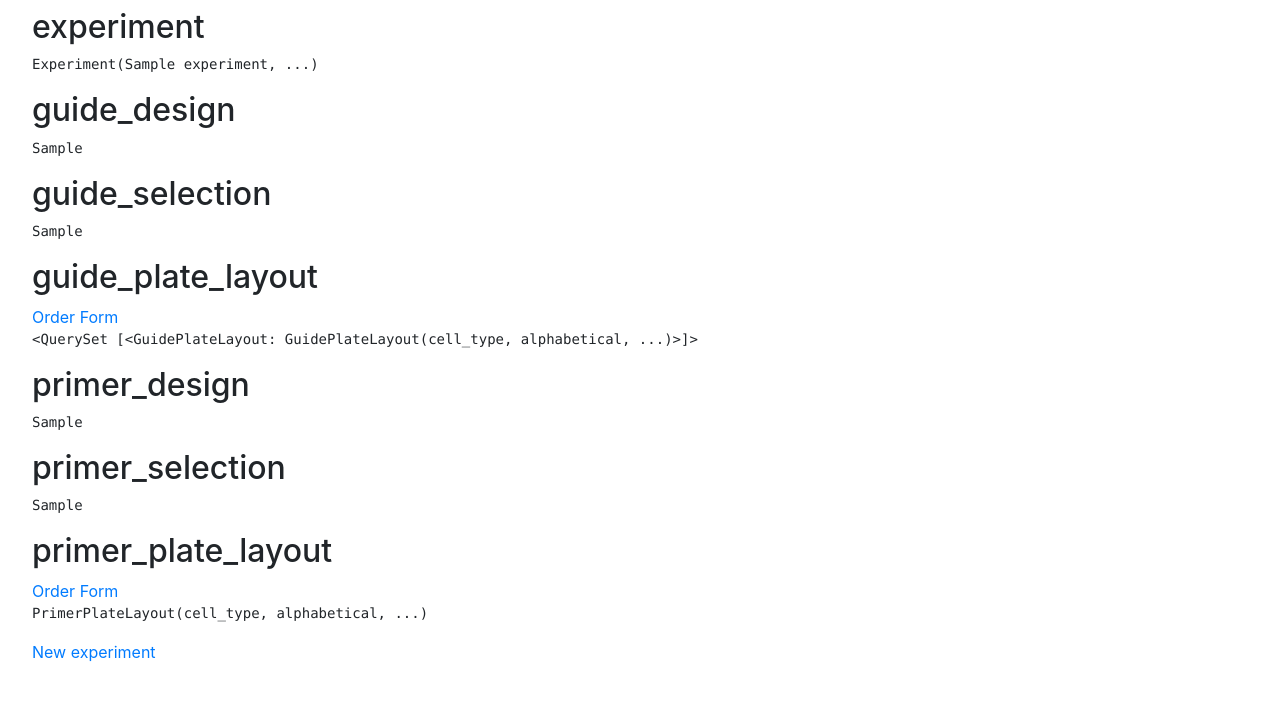
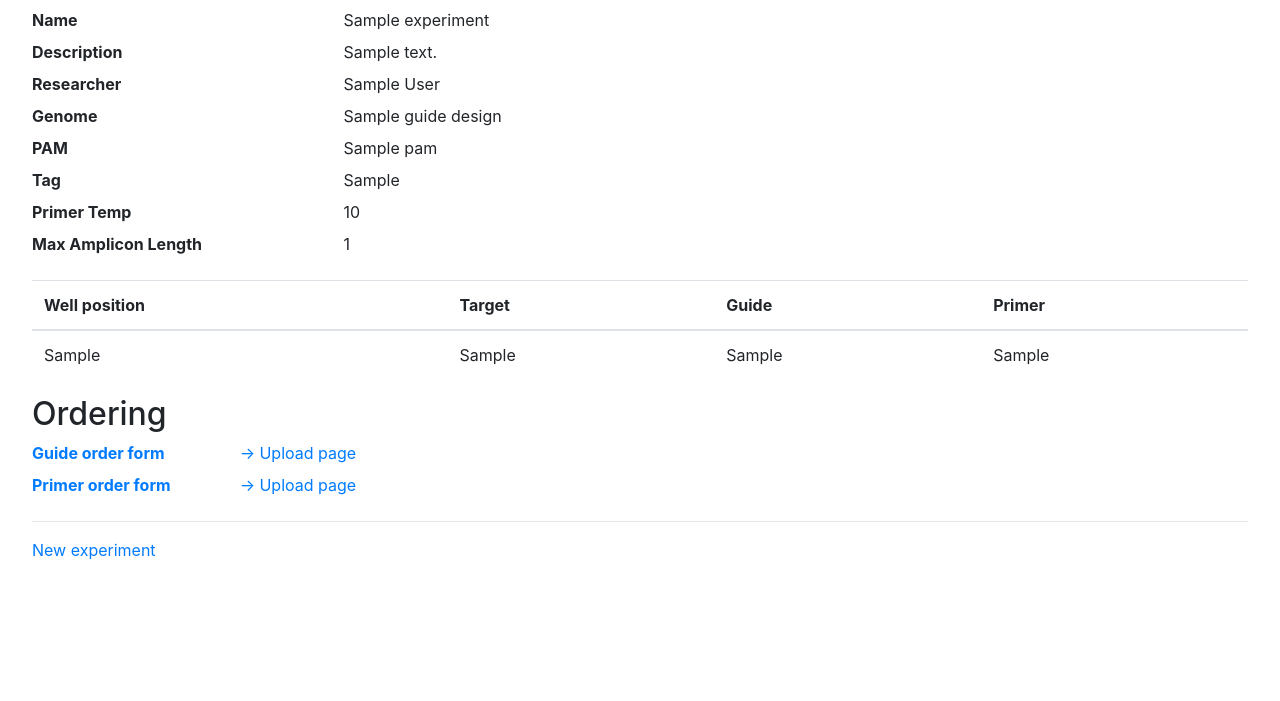
Before and after one commit to czbiohub-sf/crispycrunch, a Django app: template main/templates/experiment-summary.html in a window 1280 px wide. Shown: the part 80-781 px from the top of the page. Run offline with Django 3.2, Linux system fonts and the light colour scheme; tables that the repository leaves empty hold one stand-in row (values such as "Sample post"); the template is opened without the code that fills it: values that come from a table or form of the project are taken from there, most other values are stand-ins (such as "Sample title", 1, 10 or a date in 2020); data that the repository does not hold is empty; parts of the project's set-up code (start-up, migrations or seed data) failed here and were passed over; some libraries are stand-ins or nearby versions.

Commit message:
add summary table

```diff
--- a/main/models.py
+++ b/main/models.py
@@ -54,7 +54,7 @@ class GuideDesign(models.Model):
         models.CharField(max_length=65536, validators=[validate_chr_or_seq_or_enst]),
         help_text='Chr location or seq or ENST, one per line',
         # TODO (gdingle): temp default for testing
-        default=lambda: ['chr7:5569176-5569415', 'chr1:11,130,540-11,130,751'],
+        default=['chr7:5569176-5569415', 'chr1:11,130,540-11,130,751'],
         # default=['ENST00000330949'],
     )
     # TODO (gdingle): do we even want to convert now?
@@ -129,12 +129,12 @@ class PrimerDesign(models.Model):
     # TODO (gdingle): Addgene plasmid type
     # TODO (gdingle): define range better
     primer_temp = models.IntegerField(default=60)
-    maximum_amplicon_length = models.IntegerField(default=400)
+    max_amplicon_length = models.IntegerField(default=400)
     # TODO (gdingle): extract data into own model?
     primer_data = JSONField(null=True, default={}, blank=True)
 
     def __str__(self):
-        return 'PrimerDesign({}, {}, ...)'.format(self.primer_temp, self.maximum_amplicon_length)
+        return 'PrimerDesign({}, {}, ...)'.format(self.primer_temp, self.max_amplicon_length)
 
 
 class PrimerSelection(models.Model):
--- a/main/templates/experiment-summary.html
+++ b/main/templates/experiment-summary.html
@@ -2,46 +2,68 @@
 
 {% block content %}
 
-<div>
-  <h2>experiment</h2>
-  <pre>{{ experiment }}</pre>
-</div>
+<dl class="row">
+  <dt class="col-sm-3">Name</dt>
+  <dd class="col-sm-9">{{ experiment.name }}</dd>
+  <dt class="col-sm-3">Description</dt>
+  <dd class="col-sm-9">{{ experiment.description }}</dd>
+  <dt class="col-sm-3">Researcher</dt>
+  <dd class="col-sm-9">{{ experiment.researcher.first_name }} {{ experiment.researcher.last_name }}</dd>
+  <dt class="col-sm-3">Genome</dt>
+  <dd class="col-sm-9">{{ guide_design.genome }}</dd>
+  <dt class="col-sm-3">PAM</dt>
+  <dd class="col-sm-9">{{ guide_design.pam }}</dd>
+  {% if guide_design.tag_in %}
+  <dt class="col-sm-3">Tag</dt>
+  <dd class="col-sm-9">{{ guide_design.tag_in }}</dd>
+  {% endif %}
+  <dt class="col-sm-3">Primer Temp</dt>
+  <dd class="col-sm-9">{{ primer_design.primer_temp }}</dd>
+  <dt class="col-sm-3">Max Amplicon Length</dt>
+  <dd class="col-sm-9">{{ primer_design.max_amplicon_length }}</dd>
 
-<div>
-  <h2>guide_design</h2>
-  <pre>{{ guide_design }}</pre>
-</div>
+</dl>
 
-<div>
-  <h2>guide_selection</h2>
-  <pre>{{ guide_selection }}</pre>
-</div>
+<table class="table">
+  <thead>
+    <tr><th>Well position</th><th>Target</th><th>Guide</th><th>Primer</th></tr>
+  </thead>
+  <tbody>
+  {% for row in rows %}
+    <tr>
+      <td>{{ row.0 }}</td><td>{{ row.1 }}</td><td>{{ row.2 }}</td><td>{{ row.3 }}</td>
 
-<div>
-  <h2>guide_plate_layout</h2>
-  <a target="_blank" href="/main/guide-plate-layout/{{ guide_plate_layout.id }}/order-form">
-    Order Form
-  </a>
-  <pre>{{ guide_plate_layout }}</pre>
-</div>
+    </tr>
+  {% endfor %}
+  </tbody>
+</table>
 
-<div>
-  <h2>primer_design</h2>
-  <pre>{{ primer_design }}</pre>
-</div>
+{# TODO: link to upload page #}
+<h2>Ordering</h2>
+<dl class="row">
+  <dt class="col-sm-2">
+    <a target="_blank" href="/main/guide-plate-layout/{{ guide_plate_layout.id }}/order-form">
+      Guide order form
+    </a>
+  </dt>
+  <dd class="col-sm-10">
+    <a target="_blank" href="/main/guide-plate-layout/{{ guide_plate_layout.id }}/order-form">
+      &rarr; Upload page
+    </a>
+  </dd>
+  <dt class="col-sm-2">
+    <a target="_blank" href="/main/primer-plate-layout/{{ primer_plate_layout.id }}/order-form">
+      Primer order form
+    </a>
+  </dt>
+  <dd class="col-sm-10">
+    <a target="_blank" href="/main/primer-plate-layout/{{ primer_plate_layout.id }}/order-form">
+      &rarr; Upload page
+    </a>
+  </dd>
+</dl>
 
-<div>
-  <h2>primer_selection</h2>
-  <pre>{{ primer_selection }}</pre>
-</div>
-
-<div>
-  <h2>primer_plate_layout</h2>
-  <a target="_blank" href="/main/primer-plate-layout/{{ primer_plate_layout.id }}/order-form">
-    Order Form
-  </a>
-  <pre>{{ primer_plate_layout }}</pre>
-</div>
+<hr></hr>
 
 <p>
   <a href="/main/experiment">New experiment</a>
```
Also changed, not shown: main/platelayout.py (+5 -2 lines), main/views.py (+20 -9 lines), main/migrations/0001_initial.py, main/migrations/0002_experiment_description.py (deleted), main/migrations/0003_auto_20180720_1204.py (deleted), main/migrations/0004_guidedesign_donor_data.py (deleted), main/migrations/0005_auto_20180720_1332.py (deleted), 1 other file.
